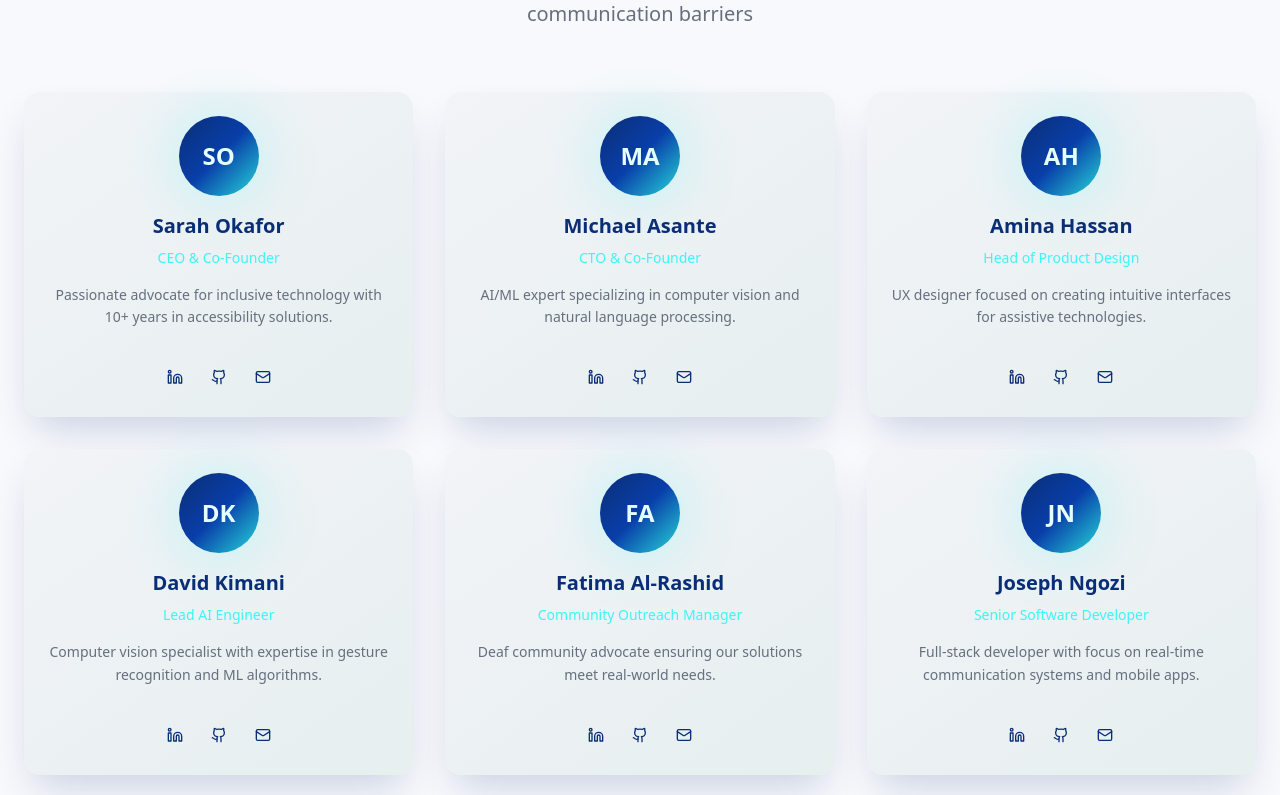
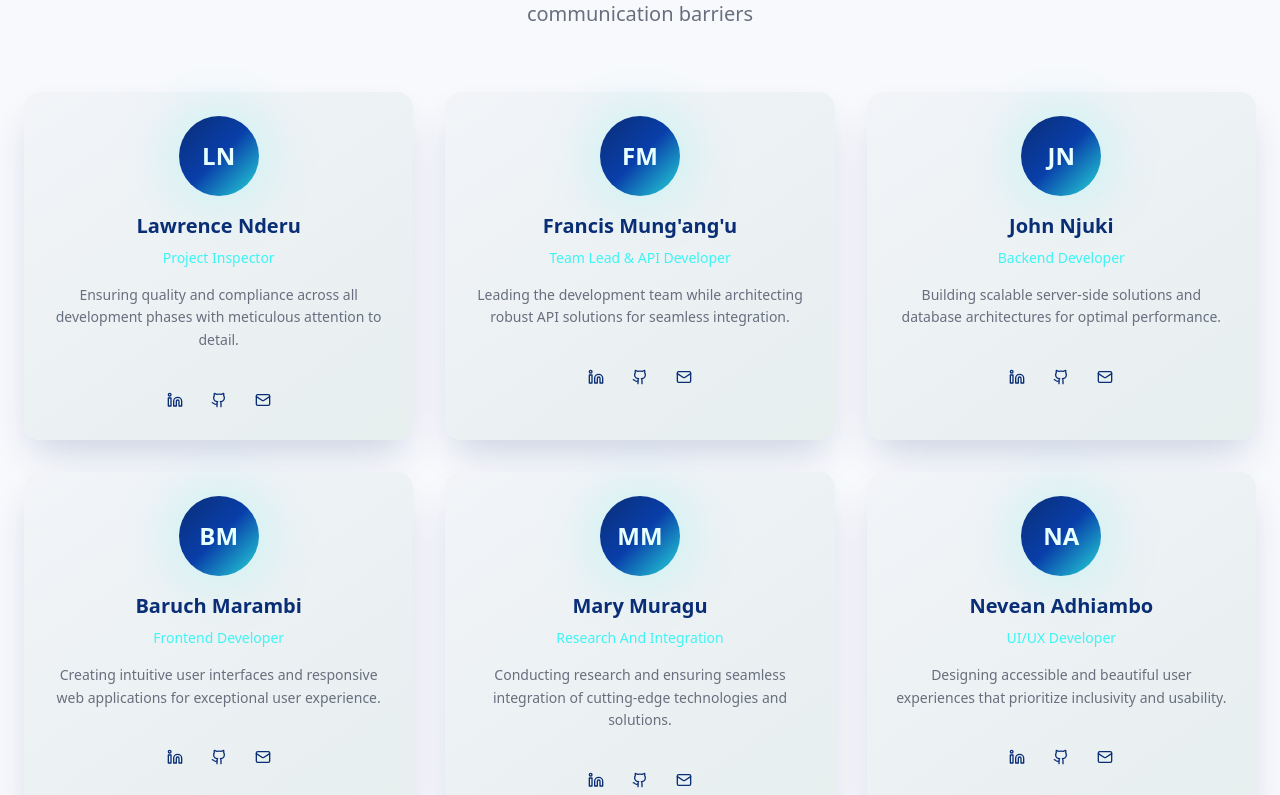
Before and after one commit to Marambii/website, a React (Vite) app: page / in a window 1280 px wide. Shown: the part 2985-3780 px from the top of the page. Built offline with nearby package versions, Linux system fonts and the light colour scheme.

Commit message:
Update team section.
Add team members to the team section.

```diff
--- a/src/components/TeamSection.tsx
+++ b/src/components/TeamSection.tsx
@@ -4,52 +4,52 @@ import { Linkedin, Github, Mail } from "lucide-react";
 const TeamSection = () => {
   const teamMembers = [
     {
-      name: "Sarah Okafor",
-      role: "CEO & Co-Founder",
-      bio: "Passionate advocate for inclusive technology with 10+ years in accessibility solutions.",
+      name: "Lawrence Nderu",
+      role: "Project Inspector",
+      bio: "Ensuring quality and compliance across all development phases with meticulous attention to detail.",
       linkedin: "#",
       github: "#",
-      email: "sarah@instrumate-africa.com"
+      email: "lawrence@instrumate-africa.com"
     },
     {
-      name: "Michael Asante",
-      role: "CTO & Co-Founder",
-      bio: "AI/ML expert specializing in computer vision and natural language processing.",
+      name: "Francis Mung'ang'u",
+      role: "Team Lead & API Developer",
+      bio: "Leading the development team while architecting robust API solutions for seamless integration.",
       linkedin: "#",
       github: "#",
-      email: "michael@instrumate-africa.com"
+      email: "francis@instrumate-africa.com"
     },
     {
-      name: "Amina Hassan",
-      role: "Head of Product Design",
-      bio: "UX designer focused on creating intuitive interfaces for assistive technologies.",
+      name: "John Njuki",
+      role: "Backend Developer",
+      bio: "Building scalable server-side solutions and database architectures for optimal performance.",
       linkedin: "#",
       github: "#",
-      email: "amina@instrumate-africa.com"
+      email: "john@instrumate-africa.com"
     },
     {
-      name: "David Kimani",
-      role: "Lead AI Engineer",
-      bio: "Computer vision specialist with expertise in gesture recognition and ML algorithms.",
+      name: "Baruch Marambi",
+      role: "Frontend Developer",
+      bio: "Creating intuitive user interfaces and responsive web applications for exceptional user experience.",
       linkedin: "#",
       github: "#",
-      email: "david@instrumate-africa.com"
+      email: "baruch@instrumate-africa.com"
     },
     {
-      name: "Fatima Al-Rashid",
-      role: "Community Outreach Manager",
-      bio: "Deaf community advocate ensuring our solutions meet real-world needs.",
+      name: "Mary Muragu",
+      role: "Research And Integration",
+      bio: "Conducting research and ensuring seamless integration of cutting-edge technologies and solutions.",
       linkedin: "#",
       github: "#",
-      email: "fatima@instrumate-africa.com"
+      email: "mary@instrumate-africa.com"
     },
     {
-      name: "Joseph Ngozi",
-      role: "Senior Software Developer",
-      bio: "Full-stack developer with focus on real-time communication systems and mobile apps.",
+      name: "Nevean Adhiambo",
+      role: "UI/UX Developer",
+      bio: "Designing accessible and beautiful user experiences that prioritize inclusivity and usability.",
       linkedin: "#",
       github: "#",
-      email: "joseph@instrumate-africa.com"
+      email: "nevean@instrumate-africa.com"
     }
   ];
 
```
